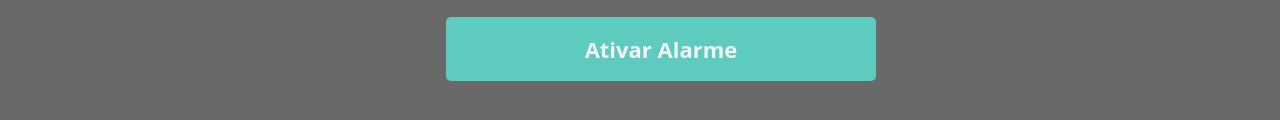
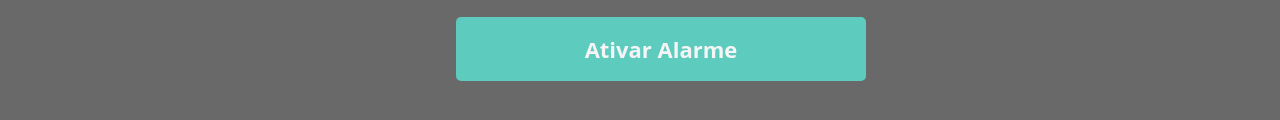
Before and after one commit to lorenzozardo/projeto_cronometro, a plain HTML site: page alarme.html in a window 1280 px wide. Shown: the part 530-650 px from the top of the page. Drawn offline with Linux system fonts and the light colour scheme.

Commit message:
Update alarme.css

```diff
--- a/alarme.css
+++ b/alarme.css
@@ -43,6 +43,7 @@ body{
 body{
     background-color: #696969;
 }
+
 .alarm-container {
     display: flex;
     align-items: center;
@@ -122,7 +123,7 @@ body{
 }
 
 .container button {
-    width: 430px;
+    width: 410px;
     border: none;
     font-size: 22px;
     font-weight: bolder;
```
